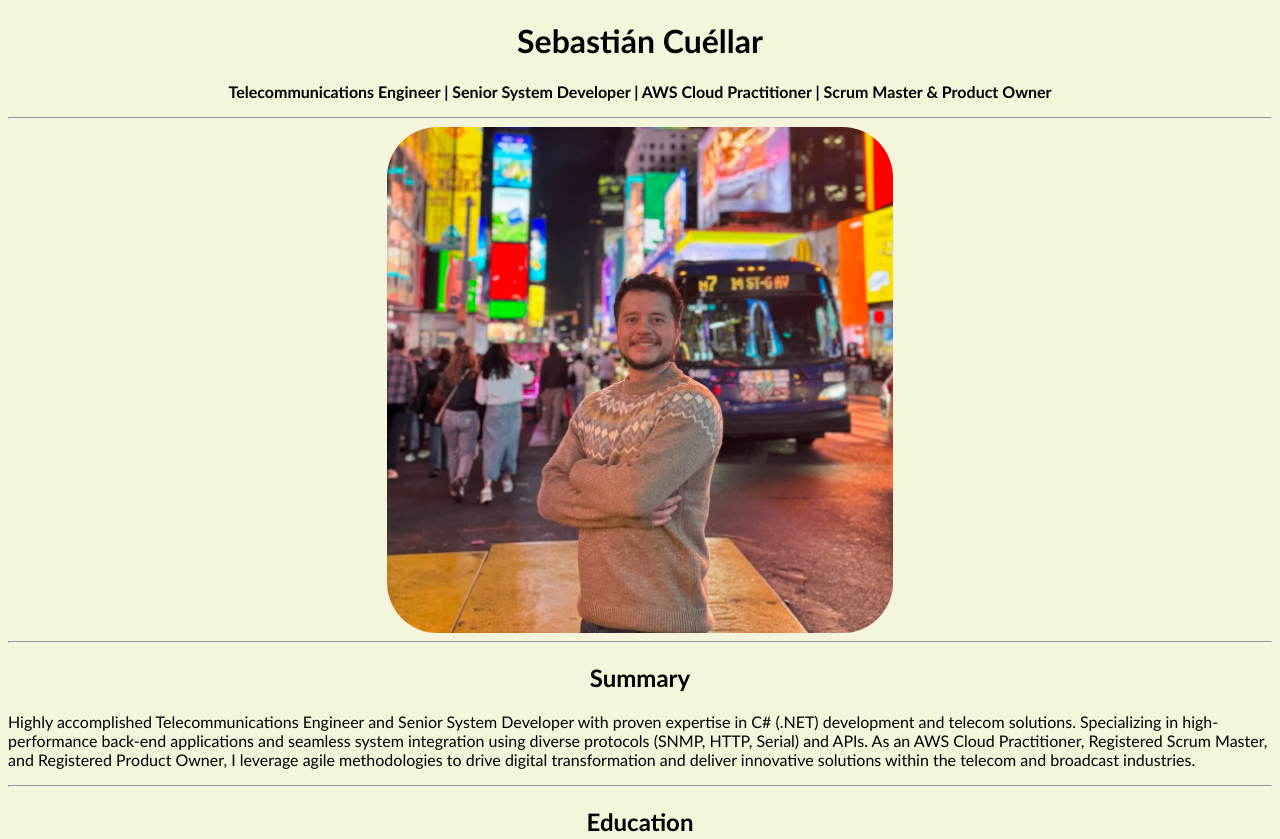
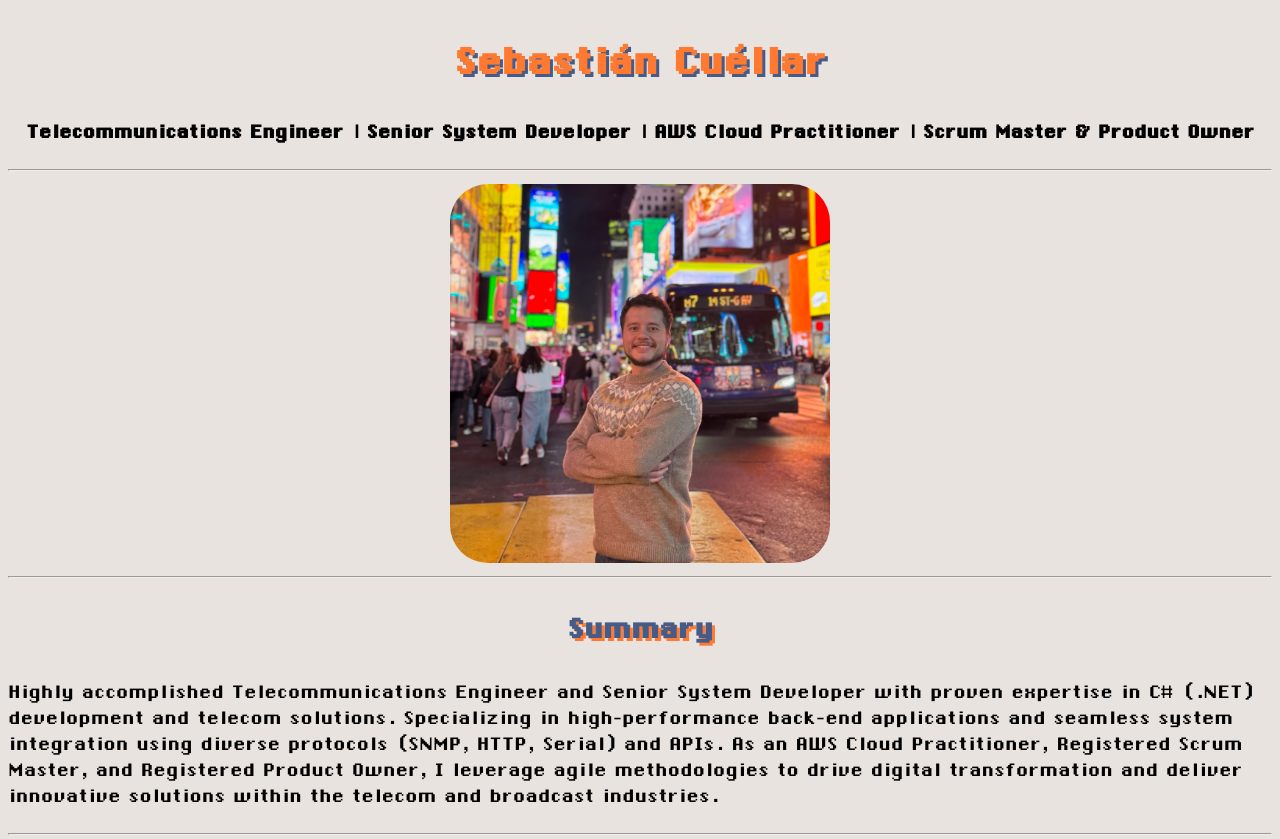
Before and after one commit to SebCuellar/OnlineResume, a plain HTML site: page index.html in a window 1280 px wide. Shown: the top 839 px of the page. Drawn offline with Linux system fonts and the light colour scheme.

Commit message:
Style change.

```diff
--- a/index.html
+++ b/index.html
@@ -8,7 +8,7 @@
 </head>
 <body>
     <h1>Sebastián Cuéllar</h1>
-    <p class="subtitle"><b>Telecommunications Engineer | Senior System Developer | AWS Cloud Practitioner | Scrum Master & Product Owner</b></p>
+    <p class="subtitle">Telecommunications Engineer | Senior System Developer | AWS Cloud Practitioner | Scrum Master & Product Owner</p>
     <hr>
     <img src="assets/images/Profile_Pic.jpg" alt="Sebastian's pic"><hr>
     <h2>Summary</h2>
--- a/style.css
+++ b/style.css
@@ -1,18 +1,30 @@
+@font-face {
+    font-family: BluePrint;
+    src: url(assets/fonts/block-blueprint-font/Blockblueprint-LV7z5.ttf);
+}
+
 * {
-    background-color:beige;
-    font-family:'Trebuchet MS';
+    background-color: #E9E3DF;
+    font-family: 'BluePrint', fantasy;
+    font-size: 25px;
 }
 
 h1 {
+    font-size: 2rem;
     text-align: center;
+    color: #FF7A30;
+    text-shadow: 3px 3px #465C88;
 }
 
 h2 {
+    font-size: 1.5rem;
     text-align: center;
+    color: #465C88;
+    text-shadow: 3px 3px #FF7A30;
 }
 
 img {
-    width: 40%;
+    width: 30%;
     text-align: center;
     border-radius: 10%;
     margin: auto;
@@ -21,4 +33,5 @@ img {
 
 .subtitle {
     text-align: center;
+    font-weight: bold;
 }
```
Also changed, not shown: assets/fonts/block-blueprint-font/Blockblueprint-LV7z5.ttf (added), assets/fonts/block-blueprint-font/info.txt (added), 2 other files.
